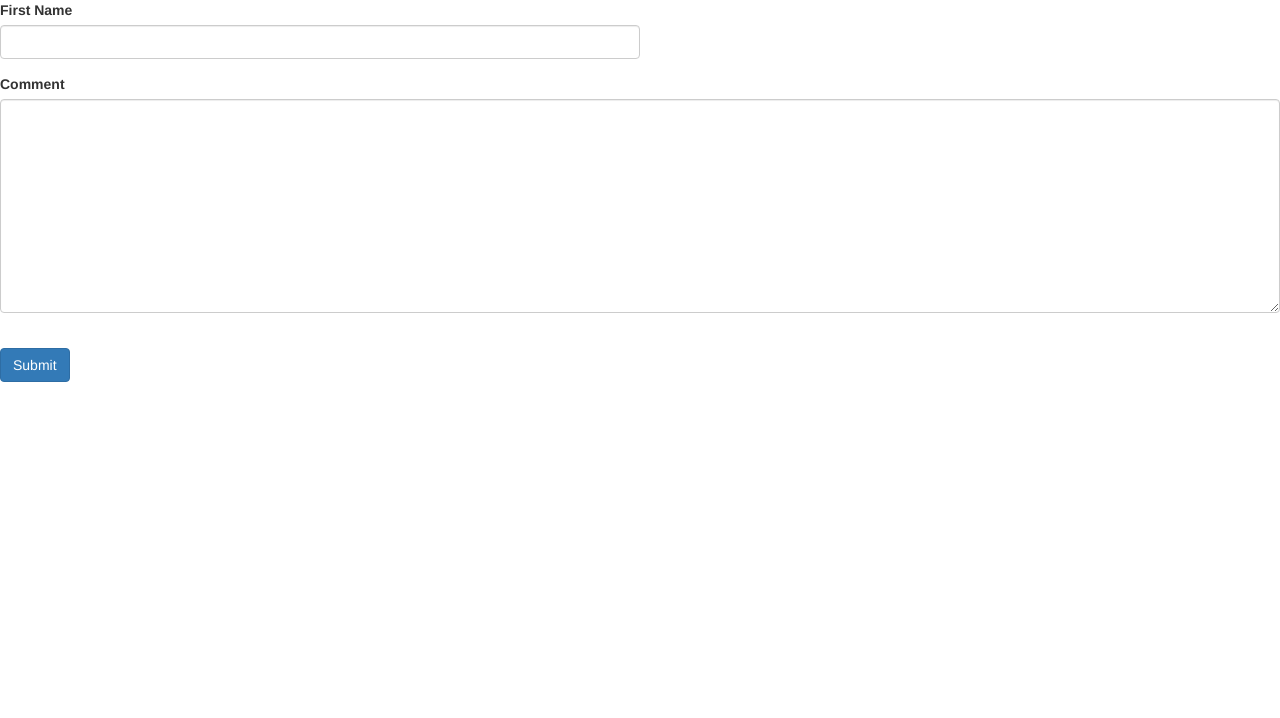
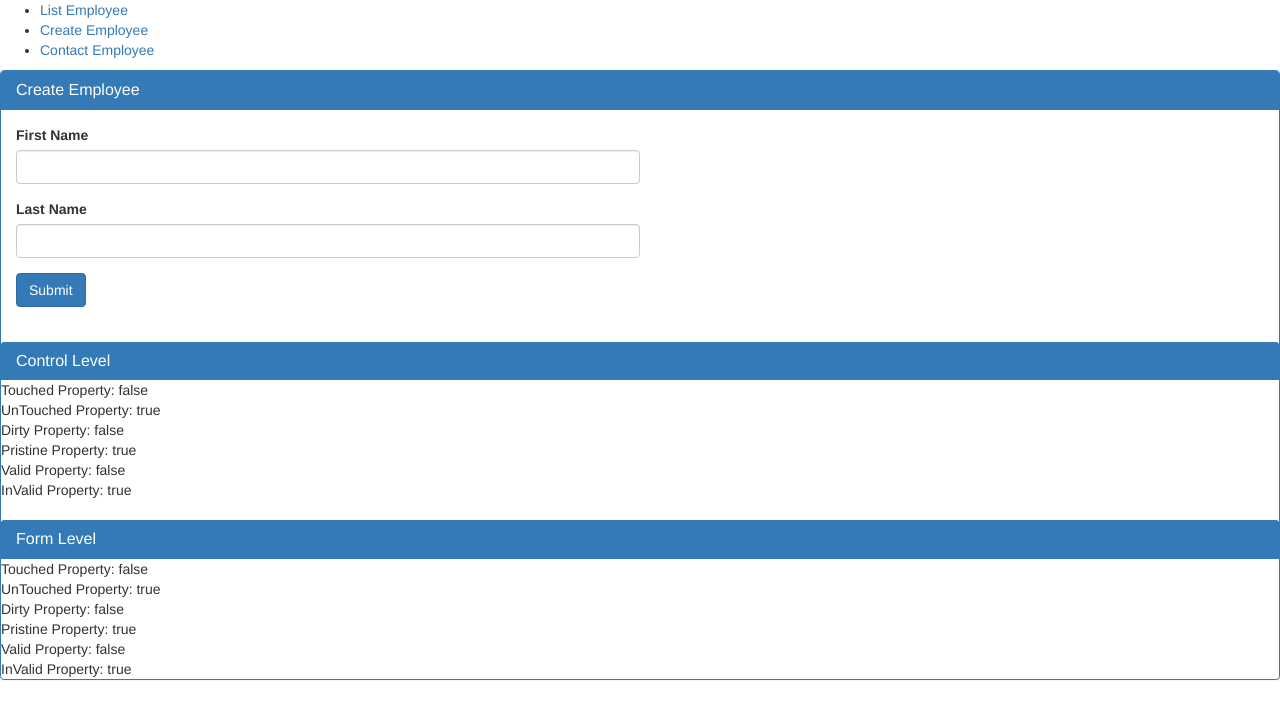
Before and after one commit to shilpigit/FirstFormExample, an Angular app in the folder FirstFormAngular/: page /employee/create in a window 1280 px wide. Before the commit this address led to /. Shown: the top 718 px of the page. Built offline with nearby package versions, Linux system fonts and the light colour scheme.

Commit message:
Dirty use in service for can de activate

```diff
--- a/FirstFormAngular/src/app/app-routing.module.ts
+++ b/FirstFormAngular/src/app/app-routing.module.ts
@@ -1,7 +1,17 @@
 import { NgModule } from '@angular/core';
 import { Routes, RouterModule } from '@angular/router';
+import { ListEmployeeComponent } from './employee/list-employee.component';
+import { CreateEmployeeComponent } from './employee/create-employee.component';
+import { ContactFormComponent } from './contact/contact-form.component';
 
-const routes: Routes = [];
+const routes: Routes = [
+  {path: '', redirectTo:'/list', pathMatch:'full'},
+  {path:'employee', children:[
+    {path: 'contact', component:ContactFormComponent},
+    {path:'list', component:ListEmployeeComponent},
+    {path:'create', component:CreateEmployeeComponent},
+  ]}
+];
 
 @NgModule({
   imports: [RouterModule.forRoot(routes)],
--- a/FirstFormAngular/src/app/app.component.html
+++ b/FirstFormAngular/src/app/app.component.html
@@ -1,2 +1,7 @@
-<contact-form></contact-form>
-<!-- <router-outlet></router-outlet> -->
+<ul>
+    <li><a routerLink="employee/list">List Employee</a> </li>
+    <li><a routerLink="employee/create">Create Employee</a> </li>
+    <li><a routerLink="employee/contact">Contact Employee</a> </li>
+</ul>
+
+<router-outlet></router-outlet>
--- a/FirstFormAngular/src/app/app.module.ts
+++ b/FirstFormAngular/src/app/app.module.ts
@@ -5,11 +5,15 @@ import {FormsModule} from '@angular/forms';
 import { AppRoutingModule } from './app-routing.module';
 import { AppComponent } from './app.component';
 import { ContactFormComponent } from './contact/contact-form.component';
+import { ListEmployeeComponent } from './employee/list-employee.component';
+import { CreateEmployeeComponent } from './employee/create-employee.component';
 
 @NgModule({
   declarations: [
     AppComponent,
-    ContactFormComponent
+    ContactFormComponent,
+    ListEmployeeComponent,
+    CreateEmployeeComponent
 
   ],
   imports: [
--- /dev/null
+++ b/FirstFormAngular/src/app/employee/create-employee.component.css
@@ -0,0 +1,4 @@
+
+input{
+    width:50%;
+}
--- /dev/null
+++ b/FirstFormAngular/src/app/employee/create-employee.component.html
@@ -0,0 +1,39 @@
+<form #createEmployee="ngForm" >
+<div class="panel panel-primary">
+  <div class="panel-heading">
+      <h3 class="panel-title">Create Employee</h3>
+  </div>
+  <div class="panel-body">
+    <div class="form-group">
+      <label for="firstName">First Name</label>
+      <input required type="text" id="firstName" class="form-control" ngModel #firstName="ngModel" name="firstName" (change)="formValues(firstName)">
+    </div>
+    <div class="form-group">
+      <label for="lastName">Last Name</label>
+      <input type="text" id="lastName" class="form-control" [(ngModel)]="lastName" name="lastName">
+    </div>
+    <button class="btn btn-primary">Submit</button>
+  </div>
+  <br>
+  <div class="panel-heading">
+    <h3 class="panel-title">Control Level</h3>
+  </div>
+  <div>Touched Property: {{firstName.touched}} </div>
+  <div>UnTouched Property: {{firstName.untouched}} </div>
+  <div>Dirty Property: {{firstName.dirty}} </div>
+  <div>Pristine Property: {{firstName.pristine}} </div>
+  <div>Valid Property: {{firstName.valid}} </div>
+  <div>InValid Property: {{firstName.invalid}} </div>
+
+  <br>
+  <div class="panel-heading">
+    <h3 class="panel-title">Form Level</h3>
+  </div>
+  <div>Touched Property: {{createEmployee.touched}} </div>
+  <div>UnTouched Property: {{createEmployee.untouched}} </div>
+  <div>Dirty Property: {{createEmployee.dirty}} </div>
+  <div>Pristine Property: {{createEmployee.pristine}} </div>
+  <div>Valid Property: {{createEmployee.valid}} </div>
+  <div>InValid Property: {{createEmployee.invalid}} </div>
+</div>
+</form>
--- /dev/null
+++ b/FirstFormAngular/src/app/employee/create-employee.component.ts
@@ -0,0 +1,16 @@
+import { Component, OnInit, ViewChild } from '@angular/core';
+import { NgForm } from '@angular/forms';
+
+@Component({
+  selector: 'create-employee',
+  templateUrl: './create-employee.component.html',
+  styleUrls: ['./create-employee.component.css']
+})
+export class CreateEmployeeComponent {
+  @ViewChild("createEmployee") public createEmployeeForm = NgForm;
+  formValues(firstName)
+  {
+    console.log(firstName);
+  }
+
+}
--- /dev/null
+++ b/FirstFormAngular/src/app/employee/list-employee.component.html
@@ -0,0 +1,3 @@
+<p>
+  list-employee works!
+</p>
--- /dev/null
+++ b/FirstFormAngular/src/app/employee/list-employee.component.ts
@@ -0,0 +1,15 @@
+import { Component, OnInit } from '@angular/core';
+
+@Component({
+  selector: 'list-employee',
+  templateUrl: './list-employee.component.html',
+  styleUrls: ['./list-employee.component.css']
+})
+export class ListEmployeeComponent implements OnInit {
+
+  constructor() { }
+
+  ngOnInit() {
+  }
+
+}
```
Also changed, not shown: FirstFormAngular/src/app/service/can-deactivate.service.ts (added, +18 -0 lines), FirstFormAngular/src/app/employee/list-employee.component.css (added).
